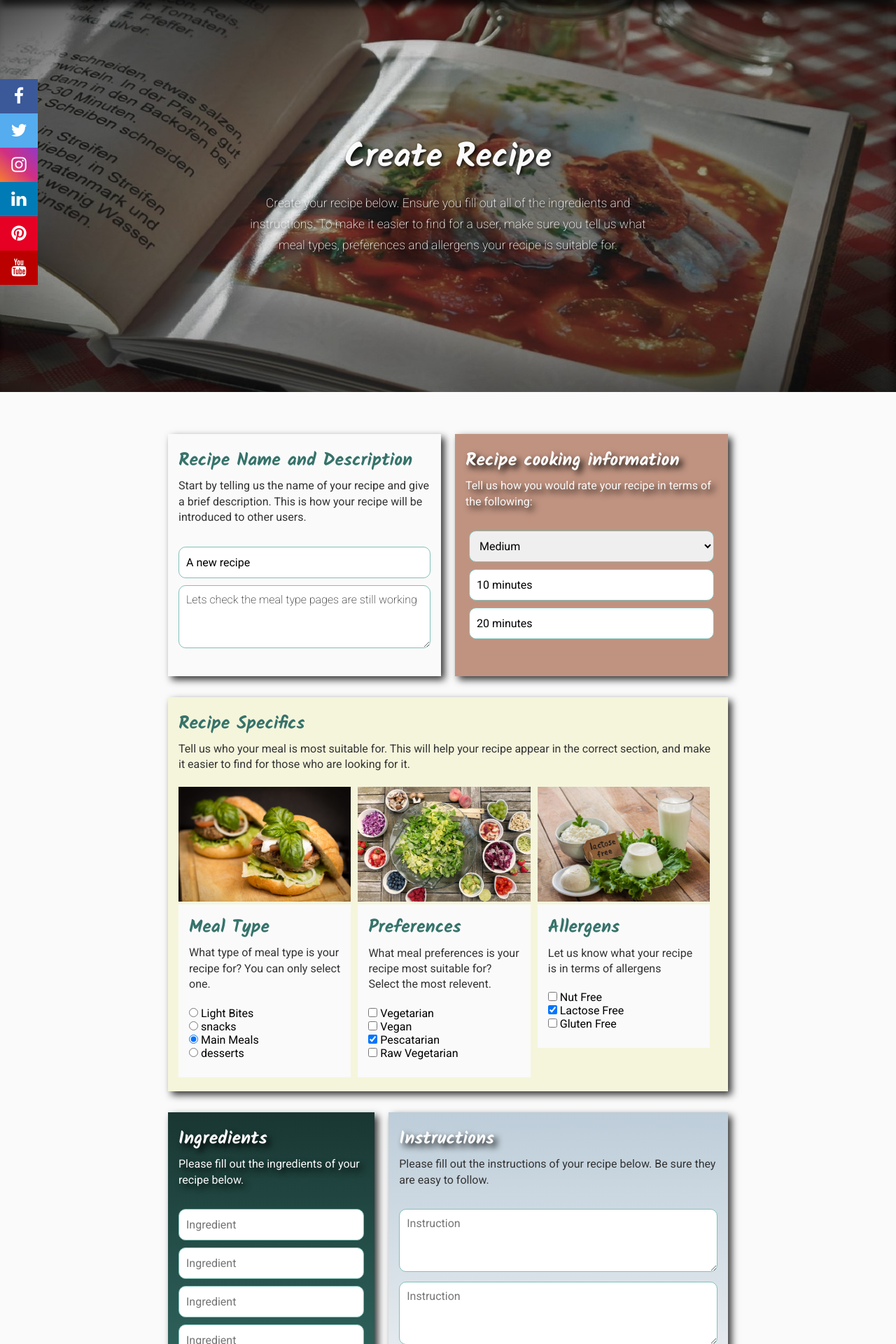
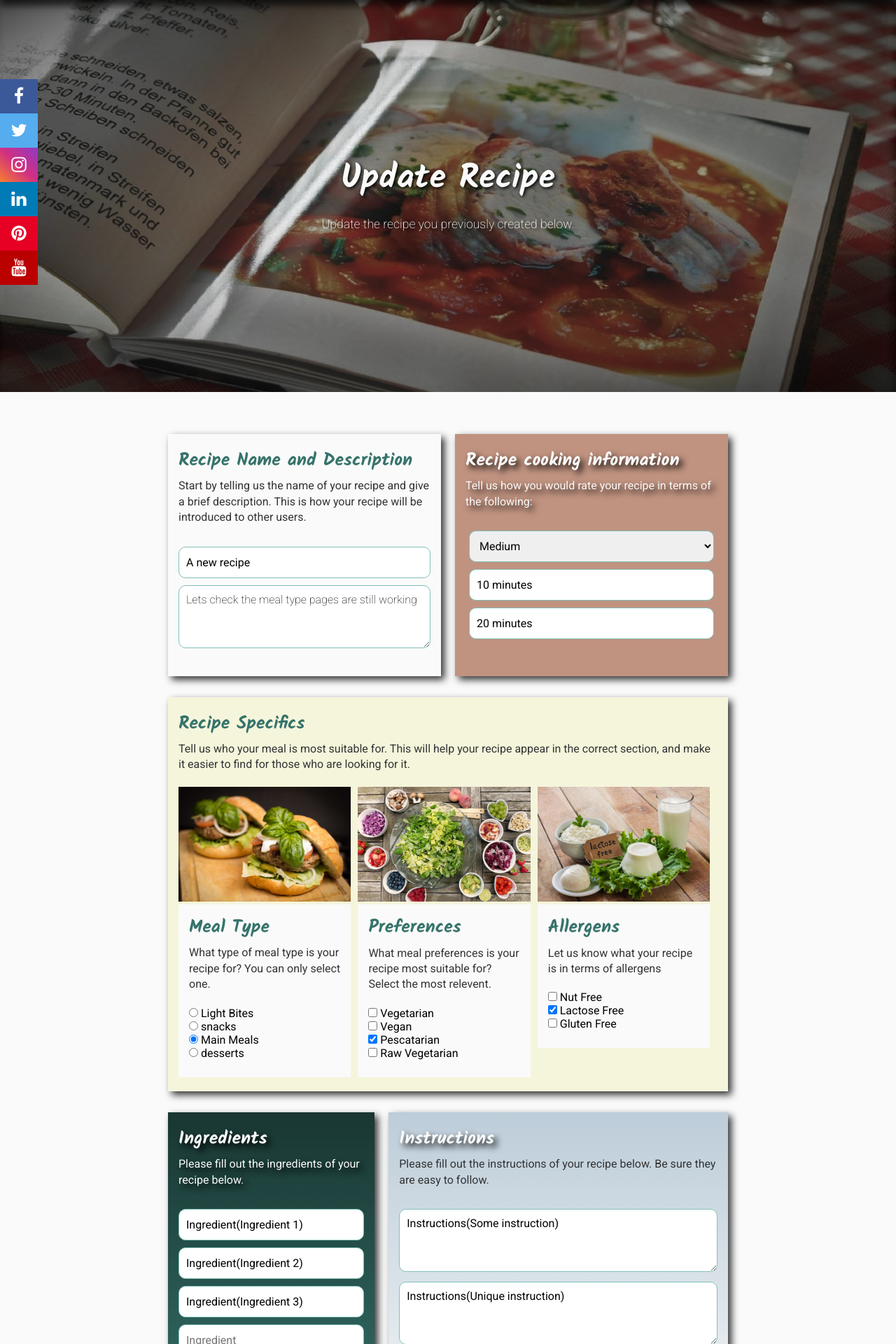
Before and after one commit to JShad30/the_recipe_store, a Flask app: page /recipe/1/update in a window 1280 px wide. Shown: the part 60-1980 px from the top of the page at 70% size. Run offline with Flask 2, Linux system fonts and the light colour scheme; a user stored in the database is signed in; data comes from the database, SQL or seed files in the repository; both versions use the stored data as it was before the commit; some libraries are stand-ins or nearby versions.

Commit message:
Updated filesprior to pushing to heroku

```diff
--- a/therecipestore/forms.py
+++ b/therecipestore/forms.py
@@ -6,7 +6,7 @@ from flask_login import current_user
 from therecipestore.models import User, Recipe, Ingredient, Instruction
 
 
-
+"""Sign up form to be used. Data used to fill the database table created in models.py"""
 class Signup(FlaskForm):
     firstname = StringField('Firstname', validators=[DataRequired()])
     lastname = StringField('Lastname', validators=[DataRequired()])
@@ -16,13 +16,13 @@ class Signup(FlaskForm):
     confirm_password = PasswordField('Confirm Password', validators=[DataRequired(), EqualTo('password')])
     submit = SubmitField('Sign Up')
 
-    """Check whether the username has been used before, if it has return an error to tell the user they must choose a different username"""
+    #Check whether the username has been used before, if it has return an error to tell the user they must choose a different username
     def validate_username(self, username):
         user = User.query.filter_by(username=username.data).first()
         if user:
             raise ValidationError('An account with that username already exists, please try another.')
 
-    """Check whether the email has been used before, if it has return an error to ask the user whether they already have an account"""
+    #Check whether the email has been used before, if it has return an error to ask the user whether they already have an account
     def validate_email(self, email):
         user = User.query.filter_by(email=email.data).first()
         if user:
@@ -30,6 +30,7 @@ class Signup(FlaskForm):
 
 
 
+"""Log in form"""
 class Login(FlaskForm):
     email = StringField('Email', validators=[DataRequired(), Email()])
     password = PasswordField('Password', validators=[DataRequired()])
@@ -38,6 +39,7 @@ class Login(FlaskForm):
 
 
 
+"""Form in the personal home page to enable the user to update their information"""
 class UpdatePersonalHome(FlaskForm):
     firstname = StringField('Firstname', validators=[DataRequired()])
     lastname = StringField('Lastname', validators=[DataRequired()])
@@ -45,14 +47,14 @@ class UpdatePersonalHome(FlaskForm):
     email = StringField('Email', validators=[DataRequired(), Email()])
     submit = SubmitField('Update Details')
 
-    """Ensure that the username has not been taken by another user previously, unless it is the current, logged in user"""
+    #Ensure that the username has not been taken by another user previously, unless it is the current, logged in user"""
     def validate_username(self, username):
         if username.data != current_user.username:
             user = User.query.filter_by(username=username.data).first()
             if user:
                 raise ValidationError('An account with that username already exists, please try another.')
 
-    """Ensure that the email has not been taken by another user previously, unless it is the current, logged in user"""
+    #Ensure that the email has not been taken by another user previously, unless it is the current, logged in user"""
     def validate_email(self, email):
         if email.data != current_user.email:
             user = User.query.filter_by(email=email.data).first()
@@ -60,7 +62,7 @@ class UpdatePersonalHome(FlaskForm):
                 raise ValidationError('That email is already taken by a member. Do you already have an account?')
 
 
-
+"""Form to be used to create and update a recipe"""
 class RecipeForm(FlaskForm):
     recipe_name = StringField('Recipe Name', validators=[DataRequired(), Length(min=2, max=40)])
     recipe_description = TextAreaField('Recipe Description', validators=[DataRequired()])
@@ -69,11 +71,13 @@ class RecipeForm(FlaskForm):
     recipe_cook_time = StringField('Cooking Time', validators=[DataRequired()])
     meal_type = RadioField('Meal Type', choices=[('light_bites','Light Bites'),('snacks','snacks'),('main_meals','Main Meals'),('desserts','desserts')], validators=[DataRequired()])
 
+    # Meal preferences to be used as check boxes
     meal_preference_vegetarian = BooleanField('Vegetarian')
     meal_preference_vegan = BooleanField('Vegan')
     meal_preference_pescatarian = BooleanField('Pescatarian')
     meal_preference_raw_vegetarian = BooleanField('Raw Vegetarian')
 
+    # Meal allergens to be used as check boxes
     meal_allergen_nut_free = BooleanField('Nut Free')
     meal_allergen_lactose_free = BooleanField('Lactose Free')
     meal_allergen_gluten_free = BooleanField('Gluten Free')
--- a/therecipestore/routes.py
+++ b/therecipestore/routes.py
@@ -44,6 +44,7 @@ def meal_type_page(meal_type):
 @app.route("/preference/<meal_type>")
 def preference(meal_type):
     mealtype = load_data(meal_type)
+    # If statements created with the mentor. Created separately for each preference types to only show recipes in that page if the checkbox was checked when the recipe was created.
     if meal_type == 'vegetarian':
         recipes = Recipe.query.filter_by(meal_preference_vegetarian=true()).order_by(Recipe.recipe_added.desc())
     if meal_type == 'vegan':
@@ -59,6 +60,7 @@ def preference(meal_type):
 @app.route("/allergen/<meal_type>")
 def allergen(meal_type):
     mealtype = load_data(meal_type)
+    # Same as with the preferences, these if statements were created for each allergen types to only show recipes in that page if the checkbox was checked.
     if meal_type == 'nut_free':
         recipes = Recipe.query.filter_by(meal_allergen_nut_free=true()).order_by(Recipe.recipe_added.desc())
     if meal_type == 'lactose_free':
@@ -80,6 +82,7 @@ def about():
 """Rendering the signup page and dealing with the form"""
 @app.route("/signup", methods=["GET", "POST"])
 def signup():
+    # If statement to ensure the user cannot access the sign up page if they are already logged in
     if current_user.is_authenticated:
     	return redirect(url_for('index'))
     form = Signup()
@@ -97,6 +100,7 @@ def signup():
 """Rendering the login page and dealing with the form"""
 @app.route("/login", methods=["GET", "POST"])
 def login():
+    # If statement to ensure the user cannot access the log in page if they are already logged in
     if current_user.is_authenticated:
     	return redirect(url_for('personal_home'))
     form = Login()
@@ -136,6 +140,7 @@ def personal_home():
         db.session.commit()
         flash("Your personal details have now been updated")
         return redirect(url_for("personal_home"))
+    # Form filled in with the users existing info which they can update
     elif request.method == 'GET':
         form.firstname.data = current_user.firstname
         form.lastname.data = current_user.lastname
@@ -184,7 +189,6 @@ def create_recipe():
 @app.route("/recipe/<int:id>", methods=["GET", "POST"])
 def recipe(id):
     recipe = Recipe.query.filter_by(id=id).options(lazyload(Recipe.ingredients)).first()
-    print(recipe)
     return render_template('recipe.html', title=recipe.recipe_name, recipe=recipe)
 
 
@@ -197,7 +201,7 @@ def update_recipe(id):
     # Print an error if the user trying to access the update page is not the owner of that recipe
     if recipe.author != current_user:
         abort(403)
-    form = RecipeForm()
+    form = RecipeForm(obj=recipe)
     if form.validate_on_submit():
         recipe.recipe_name = form.recipe_name.data
         recipe.recipe_description = form.recipe_description.data
@@ -212,14 +216,11 @@ def update_recipe(id):
         recipe.meal_allergen_nut_free = form.meal_allergen_nut_free.data
         recipe.meal_allergen_lactose_free = form.meal_allergen_lactose_free.data
         recipe.meal_allergen_gluten_free = form.meal_allergen_gluten_free.data
-        """for ingredient in form.ingredients.data:
-            recipe.ingredients = form.ingredients.data
-        for instruction in form.instructions.data:
-            recipe.instructions = form.instruction.data"""
         db.session.commit()
         flash('Your recipe has been updated')
-        return redirect(url_for('recipe', id=recipe.id))
-    elif request.method == 'GET':
+        return redirect(url_for('personal_home'))
+    if request.method == 'GET':
+        # Populate the form with the recipes existing information
         form.recipe_name.data = recipe.recipe_name
         form.recipe_description.data = recipe.recipe_description
         form.recipe_difficulty.data = recipe.recipe_difficulty
@@ -233,11 +234,7 @@ def update_recipe(id):
         form.meal_allergen_nut_free.data = recipe.meal_allergen_nut_free
         form.meal_allergen_lactose_free.data = recipe.meal_allergen_lactose_free
         form.meal_allergen_gluten_free.data = recipe.meal_allergen_gluten_free
-        """for ingredient in form.ingredients.data:
-            form.ingredients.data = recipe.ingredients
-        for instruction in form.instructions.data:
-            form.instructions.data = recipe.instructions"""
-    return render_template('createrecipe.html', form=form, legend='Update Recipe')
+    return render_template('updaterecipe.html', form=form, legend='Update Recipe')
 
 
 """Delete button - when the user clicks this button the recipe is deleted from the database"""
@@ -245,6 +242,7 @@ def update_recipe(id):
 @login_required
 def delete_recipe(id):
 	recipe = Recipe.query.get_or_404(id)
+	# If statement to ensure that only the current user can delete the recipe
 	if recipe.author != current_user:
 		abort(403)
 	db.session.delete(recipe)
--- a/therecipestore/static/js/instruction-ingredient.js
+++ b/therecipestore/static/js/instruction-ingredient.js
@@ -1,14 +1,17 @@
-//Adding ingredients and instructions when the buttons are pressed
+// Adding ingredients and instructions when the buttons are pressed
 $(document).ready(function() {
 
+	// Variables set to a number one higher than the number of preset ingredients/ instruction textboxes in the createrecipe.html template
 	var ingredientidnumber = 5;
 	var instructionidnumber = 3;
 
+	// Adding a textbox for ingredient in the createrecipe.html template if the '+' button is pressed.
 	$("#add-ingredient-button").on("click", function() {
 	    $(".ingredient-textboxes").append('<input class="create-recipe-ingredient" id="ingredients-' + ingredientidnumber + '" type="text" name="ingredients-' + ingredientidnumber + '" placeholder="Ingredient" value/>');
 	    ingredientidnumber++;
 	});
 
+	// Adding a textbox for instruction in the createrecipe.html template if the '+' button is pressed.
 	$("#add-instruction-button").on("click", function() {
 		$(".instruction-textboxes").append('<textarea class="create-recipe-instruction" id="instructions-' + instructionidnumber + '" placeholder="Instruction" name="instructions-' + instructionidnumber + '"></textarea>');
 		instructionidnumber++;
--- /dev/null
+++ b/therecipestore/templates/updaterecipe.html
@@ -0,0 +1,172 @@
+{% extends 'base.html' %}
+{% block content %}
+
+<!--Header section containing image of recipe with intro to section-->
+<header class="header-images" id="create-recipe-image">
+    <!--Images introducing the meal type section-->
+    <div class="background-image">
+        <!--Introduction image to the create recipe section-->
+        <div class="image-container">
+            <div class="image-text">
+                <h2 class="image-text-header">Update Recipe</h2>
+                <p class="image-text-paragraph">Update the recipe you previously created below.</p>
+            </div>
+        </div>
+    </div>
+</header>
+
+<section class="create-recipe-section">
+
+    <!--Section that contains the form-->
+    <div class="create-recipe-container">
+
+        <!--Form to submit the recipe-->
+        <form method="POST" class="recipe-form" action="">
+            {{ form.hidden_tag() }}
+            <div class="create-recipe-form-section">
+
+                <!--Div to allow the following two sections to appear horizontally in tablet views and above-->
+                <div class="recipe-name-info">
+
+                    <!--This section asks the user to name and describe their recipe. This is what will then appear as part -->
+                    <div class="create-recipe-info-section" id="create-recipe-name-description">
+                        <div class="recipe-info-intro">
+                            <h4 class="recipe-info-intro-title" id="recipe-name-description-title">Recipe Name and Description</h4>
+                            <p class="recipe-info-intro-paragraph" id="recipe-name-description-paragraph">Start by telling us the name of your recipe and give a brief description. This is how your recipe will be introduced to other users.</p>
+                        </div>
+                        <fieldset class="recipe-name-description-textboxes">
+                            {{ form.recipe_name(class="create-recipe-name", type="text", id="recipe-name", placeholder="Recipe Name") }}
+                            {{ form.recipe_description(class="create-recipe-description", id="recipe-description", placeholder="Recipe Description") }}
+                        </fieldset>
+                    </div>
+
+                    <!--These textboxes are for the creator of the recipe to tell the user about the basics of the recipe in terms of preparation time, ease and cooking time-->
+                    <div class="create-recipe-info-section" id="create-recipe-prep-cook-section">
+                        <div class="recipe-info-intro">
+                            <h4 class="recipe-info-intro-title" id="cooking-info-title">Recipe cooking information</h4>
+                            <p class="recipe-info-intro-paragraph" id="cooking-info-paragraph">Tell us how you would rate your recipe in terms of the following:</p>
+                        </div>
+                        <fieldset class="recipe-info-textboxes">
+                            {{ form.recipe_difficulty(class="create-recipe-info-textbox", id="difficulty-level") }}
+                            {{ form.recipe_prep_time(class="create-recipe-info-textbox", type="text", id="preparation-time", placeholder="Preparation Time") }}
+                            {{ form.recipe_cook_time(class="create-recipe-info-textbox", type="text", id="cooking-time", placeholder="Cooking Time") }}
+                        </fieldset>
+                    </div>
+                </div>
+
+                <!--This section contains radio buttons and checkboxes which asks a user to select the meal type, preference and allergen suitability of their recipe-->
+                <div class="create-recipe-info-section" id="create-recipe-suitability-section">
+                    <div class="recipe-info-intro">
+                        <h4 class="recipe-info-intro-title" id="recipe-specifics-title">Recipe Specifics</h4>
+                        <p class="recipe-info-intro-paragraph" id="recipe-specifics-paragraph">Tell us who your meal is most suitable for. This will help your recipe appear in the correct section, and make it easier to find for those who are looking for it.</p>
+                    </div>
+
+                    <div class="meal-type-preference-allergen">
+                        <!--Meal type options section-->
+                        <div class="meal-type-preference-allergen-section" id="create-recipe-meal-type-section">
+                            <img src="static/images/dinner.jpg" height="auto" width="100%"></img>
+
+                            <div class="recipe-options-content">
+                                <div class="recipe-info-intro">
+                                    <h4 class="recipe-info-intro-title" id="recipe-specifics-meal-type-title">Meal Type</h4>
+                                    <p class="recipe-info-intro-paragraph" id="recipe-specifics-meal-type-paragraph">What type of meal type is your recipe for? You can only select one.</p>
+                                </div>
+                                <!--These Radio buttons will allow the creator to select which meal type the recipe is for-->
+                                <fieldset class="recipe-meal-type-options">
+                                    {{ form.meal_type(id="meal-type") }}
+                                </fieldset>
+                            </div>
+                        </div>
+
+                        <!--Preferences options section-->
+                        <div class="meal-type-preference-allergen-section" id="create-recipe-preferences-section">
+                            <img src="static/images/vegetarian.jpg" height="auto" width="100%"></img>
+                            <div class="recipe-options-content">
+                                <div class="recipe-info-intro">
+                                    <h4 class="recipe-info-intro-title" id="recipe-specifics-preference-title">Preferences</h4>
+                                    <p class="recipe-info-intro-paragraph" id="recipe-specifics-preference-paragraph">What meal preferences is your recipe most suitable for? Select the most relevent.</p>
+                                </div>
+                                <!--These Radio buttons will allow the creator to select which meal type the recipe is for-->
+                                <fieldset class="recipe-preference-options">
+                                    {{ form.meal_preference_vegetarian() }}
+                                    {{ form.meal_preference_vegetarian.label() }}<br>
+                                    {{ form.meal_preference_vegan() }}
+                                    {{ form.meal_preference_vegan.label() }}<br>
+                                    {{ form.meal_preference_pescatarian() }}
+                                    {{ form.meal_preference_pescatarian.label() }}<br>
+                                    {{ form.meal_preference_raw_vegetarian() }}
+                                    {{ form.meal_preference_raw_vegetarian.label() }}<br>
+                                </fieldset>
+                            </div>
+                        </div>
+
+                        <!--Alergen options section-->
+                        <div class="meal-type-preference-allergen-section" id="create-recipe-allergens-section">
+                            <img src="static/images/lactose-free.jpg" height="auto" width="100%"></img>
+                            <div class="recipe-options-content">
+                                <div class="recipe-info-intro">
+                                    <h4 class="recipe-info-intro-title" id="recipe-specifics-allergens-title">Allergens</h4>
+                                    <p class="recipe-info-intro-paragraph" id="recipe-specifics-allergens-paragraph">Let us know what your recipe is in terms of allergens</p>
+                                </div>
+                                <!--These Radio buttons will allow the creator to select which meal type the recipe is for-->
+                                <fieldset class="recipe-allergen-options">
+                                    {{ form.meal_allergen_nut_free() }}
+                                    {{ form.meal_allergen_nut_free.label() }}<br>
+                                    {{ form.meal_allergen_lactose_free() }}
+                                    {{ form.meal_allergen_lactose_free.label() }}<br>
+                                    {{ form.meal_allergen_gluten_free() }}
+                                    {{ form.meal_allergen_gluten_free.label() }}<br>
+                                </fieldset>
+                            </div>
+                        </div>
+                    </div>
+                </div>
+
+                <!--Display the ingredients and instructions as a row in tablet screens and above-->
+                <div class="recipe-ingredients-instructions">
+                    <!--Ingredient textboxes. The information filled out in these textboxes will be added to the ingredients database -->
+                    <div class="create-recipe-info-section" id="create-recipe-ingredients-section">
+                        <div class="recipe-info-intro">
+                            <h4 class="recipe-info-intro-title" id="ingredients-info-title">Ingredients</h4>
+                            <p class="recipe-info-intro-paragraph" id="ingredients-info-paragraph">Please fill out the ingredients of your recipe below.</p>
+                        </div>
+                        <fieldset class="ingredient-textboxes">
+                            {% for ingredient in form.ingredients %}
+                                {{ ingredient(class="create-recipe-ingredient", type="text", placeholder="Ingredient") }}
+                            {% endfor %}
+                        </fieldset>
+                        <!--Add ingredient button-->
+                        <div class="add-button-container">
+                            <div class="add-button" value="Submit Recipe" id="add-ingredient-button">+</div>
+                        </div>
+                    </div>
+
+                    <!--Instruction textboxes. The information filled out in these textboxes will be added to the instructions database -->
+                    <div class="create-recipe-info-section" id="create-recipe-instructions-section">
+                        <div class="recipe-info-intro">
+                            <h4 class="recipe-info-intro-title" id="instructions-info-title">Instructions</h4>
+                            <p class="recipe-info-intro-paragraph" id="instructions-info-paragraph">Please fill out the instructions of your recipe below. Be sure they are easy to follow.</p>
+                        </div>
+                        <fieldset class="instruction-textboxes">
+                            {% for instruction in form.instructions %}
+                                {{ instruction(class="create-recipe-instruction", placeholder="Instruction") }}
+                            {% endfor %}
+                        </fieldset>
+
+                        <!--Add ingredient button-->
+                        <div class="add-button-container">
+                            <div class="add-button" value="Submit Recipe" id="add-instruction-button">+</div>
+                        </div>
+                    </div>
+                </div>
+            </div>
+
+            <!--Submit button-->
+            <div class="submit-button-container">
+                {{ form.submit(class="submit-recipe-button", type="submit", value="Update Recipe") }}
+            </div>
+
+        </form>
+    </div>
+</section>
+{% endblock %}
--- a/therecipestore/templates/userhome.html
+++ b/therecipestore/templates/userhome.html
@@ -26,7 +26,7 @@
                 <!--This table will display to the user what they inputted into the sign up form. Edit buttons will redirect to a page which will allow them to change any of the details-->
                 <!--Form-->
                 <!--Section that contains the form-->
-                <div class="signup-form-container">
+                <div class="signup-form-container" id="userhome-signup-form">
 
                     <!--Form-->
                     <form method="POST" class="signup-form" id="userhome-signup-form" action="">
```
Also changed, not shown: therecipestore/static/css/style.css (+11 -20 lines), README.md, therecipestore/the_recipe_store.db, 1 other file.
